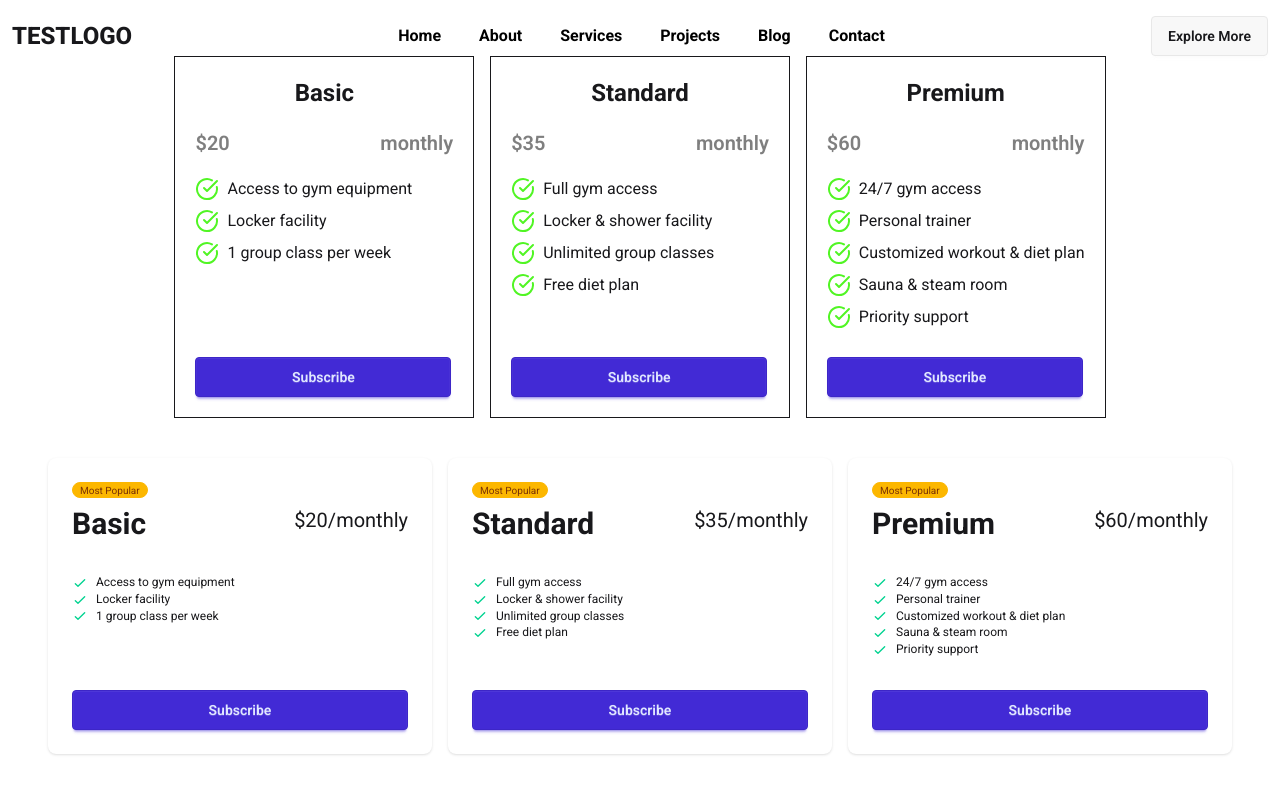
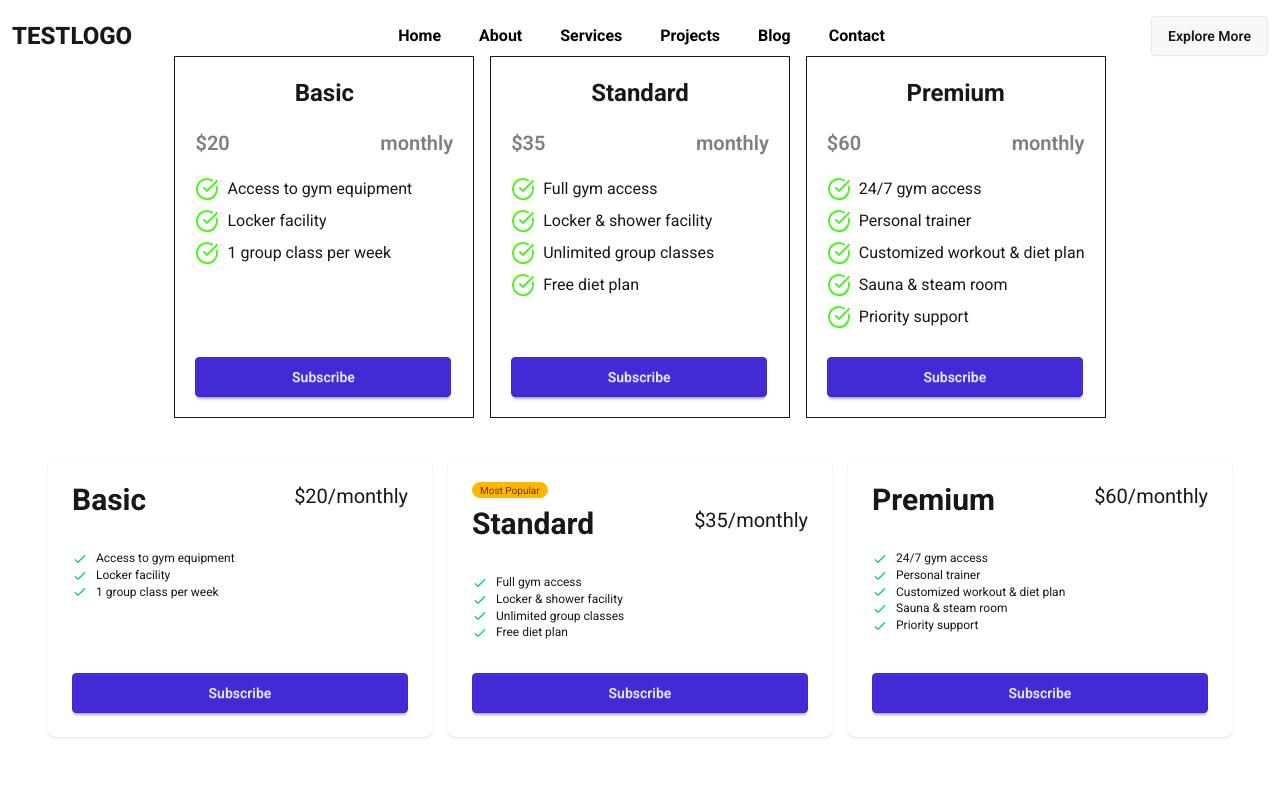
Before and after one commit to antick-arch/react-with-tailwind, a React (Vite) app: page / in a window 1280 px wide. Shown: the top 794 px of the page. Built offline with nearby package versions, Linux system fonts and the light colour scheme.

Commit message:
added most popular logic

```diff
--- a/public/pricingData.json
+++ b/public/pricingData.json
@@ -17,6 +17,7 @@
       "plan": "Standard",
       "price": "$35",
       "billing_cycle": "monthly",
+      "most_popular":true,
       "features": [
         "Full gym access",
         "Locker & shower facility",
--- a/src/components/DaisyPricing/DaisyPricing.jsx
+++ b/src/components/DaisyPricing/DaisyPricing.jsx
@@ -9,7 +9,9 @@ const DaisyPricing = ({ pricingPromise }) => {
                 pricingData.map(pricingInfo => (
                     < div key={pricingInfo.id} className="card w-96 bg-base-100 shadow-sm flex flex-col" >
                         <div className="card-body">
-                            <span className="badge badge-xs badge-warning">Most Popular</span>
+                            {
+                                pricingInfo.most_popular && <span className="badge badge-xs badge-warning">Most Popular</span>
+                            }
                             <div className="flex justify-between">
                                 <h2 className="text-3xl font-bold">{pricingInfo.plan}</h2>
                                 <span className="text-xl">{pricingInfo.price}/{pricingInfo.billing_cycle}</span>
```
